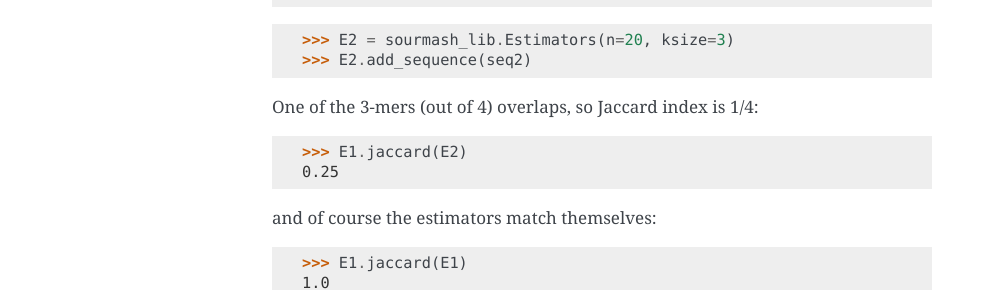
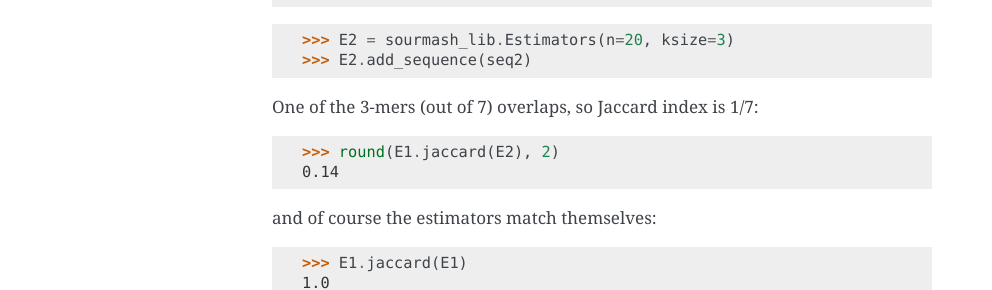
Before and after one commit to sourmash-bio/sourmash, a Sphinx documentation site: the page built from doc/api-example.rst, in a window 1280 px wide. Shown: the part 394-684 px from the top of the page, without its empty margins (148-1140 px from the left). Built offline with Sphinx 7.4.7, drawn with Linux system fonts in a browser that asks for light colours.

Commit message:
updated doc example for correct Jaccard calculation

```diff
--- a/doc/api-example.rst
+++ b/doc/api-example.rst
@@ -19,10 +19,10 @@ Create two estimators using 3-mers, and add the sequences:
 >>> E2 = sourmash_lib.Estimators(n=20, ksize=3)
 >>> E2.add_sequence(seq2)
 
-One of the 3-mers (out of 4) overlaps, so Jaccard index is 1/4:
+One of the 3-mers (out of 7) overlaps, so Jaccard index is 1/7:
 
->>> E1.jaccard(E2)
-0.25
+>>> round(E1.jaccard(E2), 2)
+0.14
 
 and of course the estimators match themselves:
 
```
